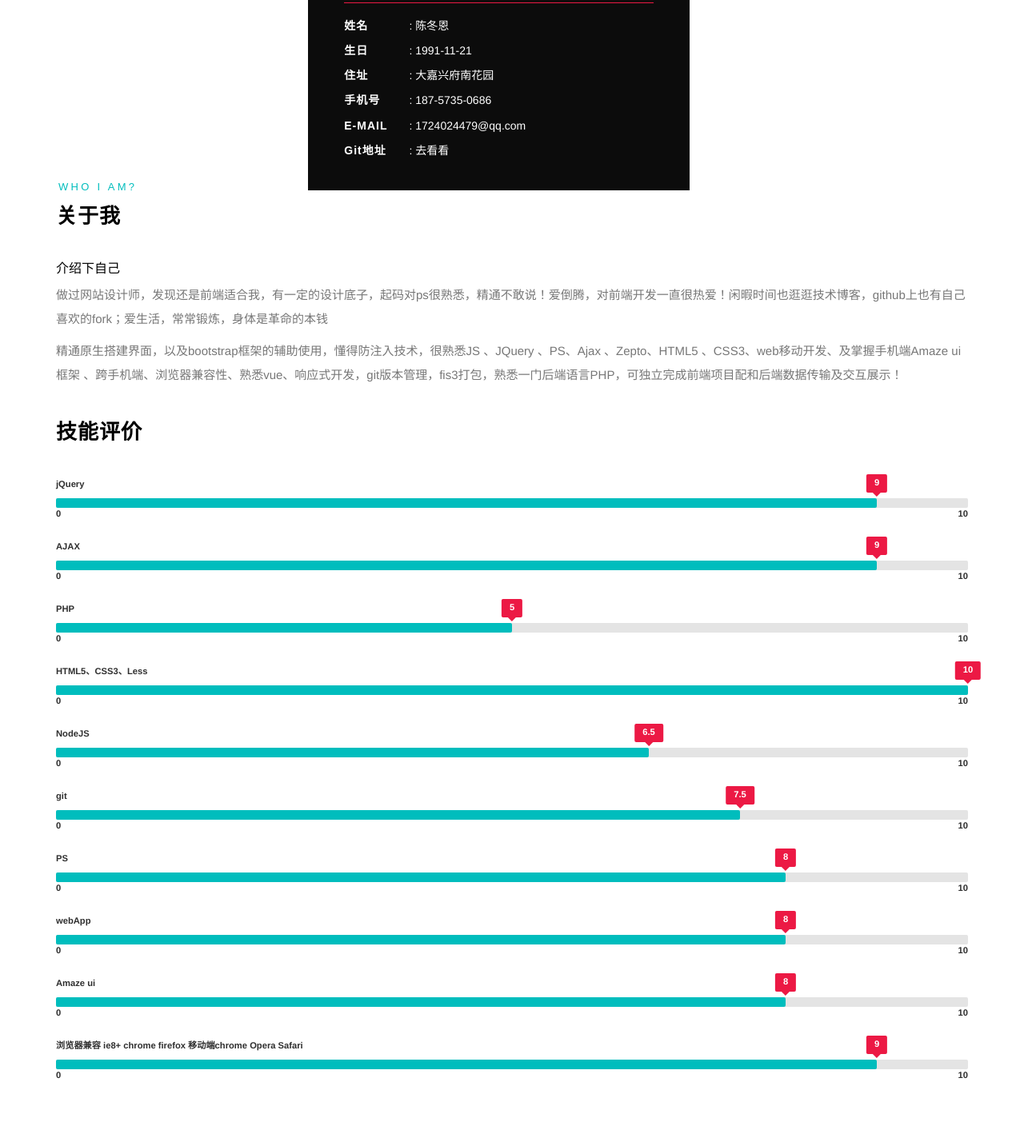
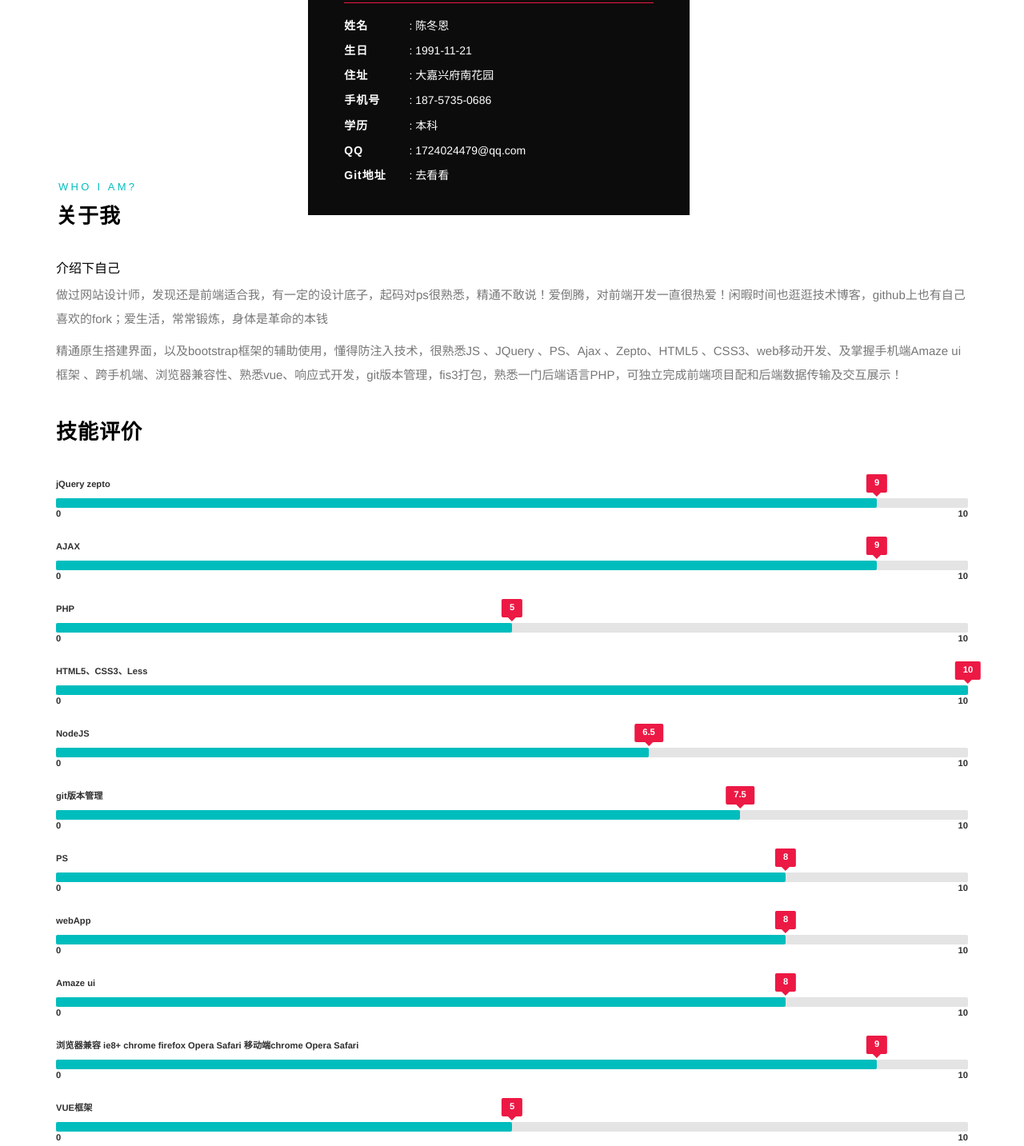
Before and after one commit to cdesky/person, a plain HTML site: page index.html in a window 1280 px wide. Shown: the part 607-2040 px from the top of the page at 80% size. Drawn offline with nearby package versions, Linux system fonts and the light colour scheme.

Commit message:
Update index.html

```diff
--- a/index.html
+++ b/index.html
@@ -77,9 +77,15 @@
                                 <li>: 187-5735-0686</li>
                             </ul>
                         </li>
+				<li>
+							<ul class="address-text">
+								<li><b>学历 </b></li>
+								<li>: 本科</li>
+							</ul>
+						</li>
 						<li>
 							<ul class="address-text">
-								<li><b>E-MAIL </b></li>
+								<li><b>QQ </b></li>
 								<li>: 1724024479@qq.com</li>
 							</ul>
 						</li>
@@ -123,16 +129,17 @@
 				<section class='wrap'>
 					<div class='wrap_right'>
 					  <div class='bar_group'>
-						<div class='bar_group__bar thin' label='jQuery' show_values='true' tooltip='true' value='9'></div>
+						<div class='bar_group__bar thin' label='jQuery zepto' show_values='true' tooltip='true' value='9'></div>
 						<div class='bar_group__bar thin' label='AJAX' show_values='true' tooltip='true' value='9'></div>
 						<div class='bar_group__bar thin' label='PHP' show_values='true' tooltip='true' value='5'></div>
 						<div class='bar_group__bar thin' label='HTML5、CSS3、Less' show_values='true' tooltip='true' value='10'></div>
 						<div class='bar_group__bar thin' label='NodeJS' show_values='true' tooltip='true' value='6.5'></div>
-						<div class='bar_group__bar thin' label='git' show_values='true' tooltip='true' value='7.5'></div>
+						<div class='bar_group__bar thin' label='git版本管理' show_values='true' tooltip='true' value='7.5'></div>
                         <div class='bar_group__bar thin' label='PS' show_values='true' tooltip='true' value='8'></div>
                         <div class='bar_group__bar thin' label='webApp' show_values='true' tooltip='true' value='8'></div>
                         <div class='bar_group__bar thin' label='Amaze ui' show_values='true' tooltip='true' value='8'></div>
-                        <div class='bar_group__bar thin' label='浏览器兼容 ie8+ chrome firefox 移动端chrome Opera Safari ' show_values='true' tooltip='true' value='9'></div>
+                        <div class='bar_group__bar thin' label='浏览器兼容 ie8+ chrome firefox Opera Safari 移动端chrome Opera Safari ' show_values='true' tooltip='true' value='9'></div>
+						  <div class='bar_group__bar thin' label='VUE框架' show_values='true' tooltip='true' value='5'></div>
 						</div>
 					</div>
 					<div class='clear'></div>
```
